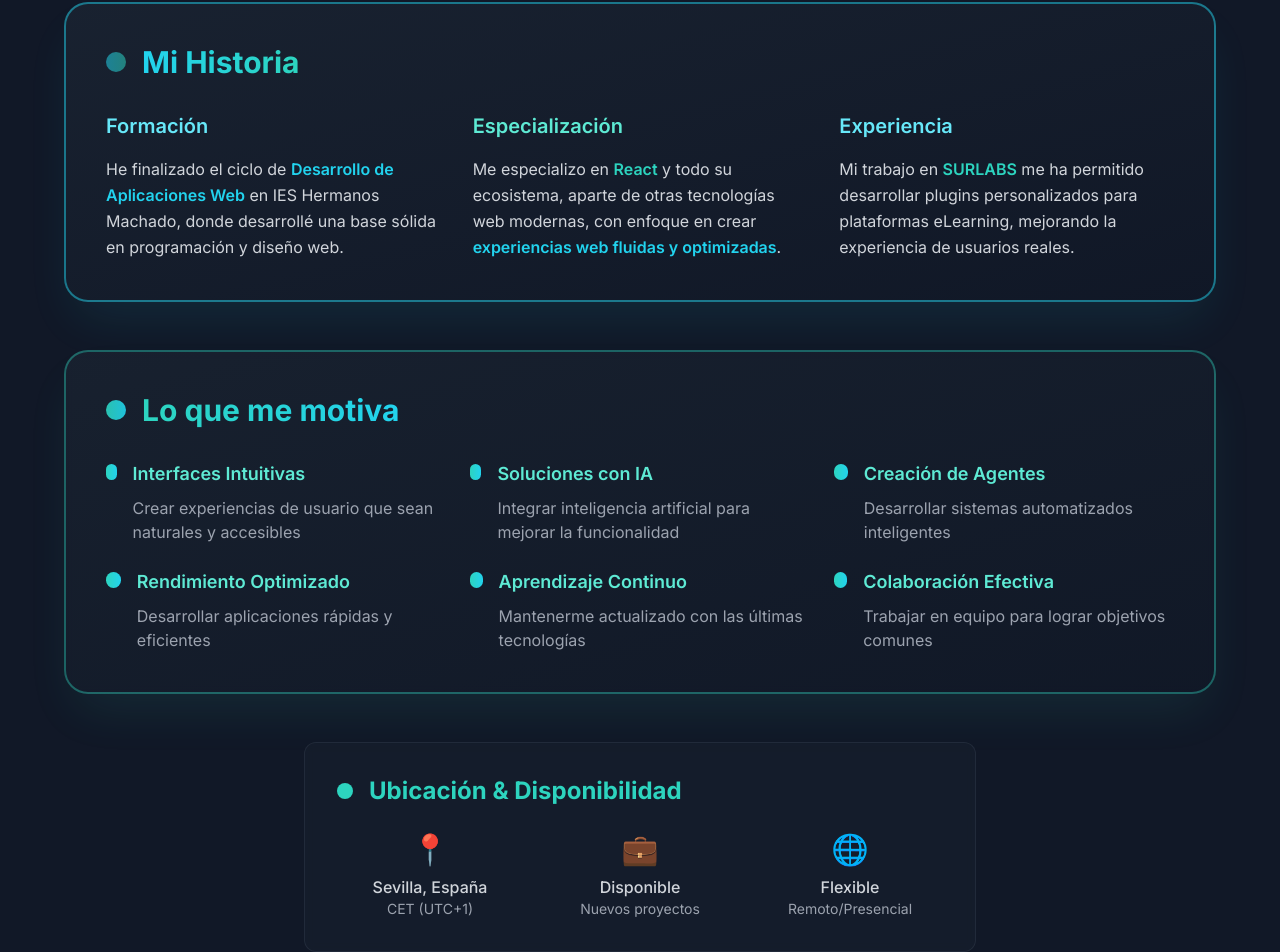
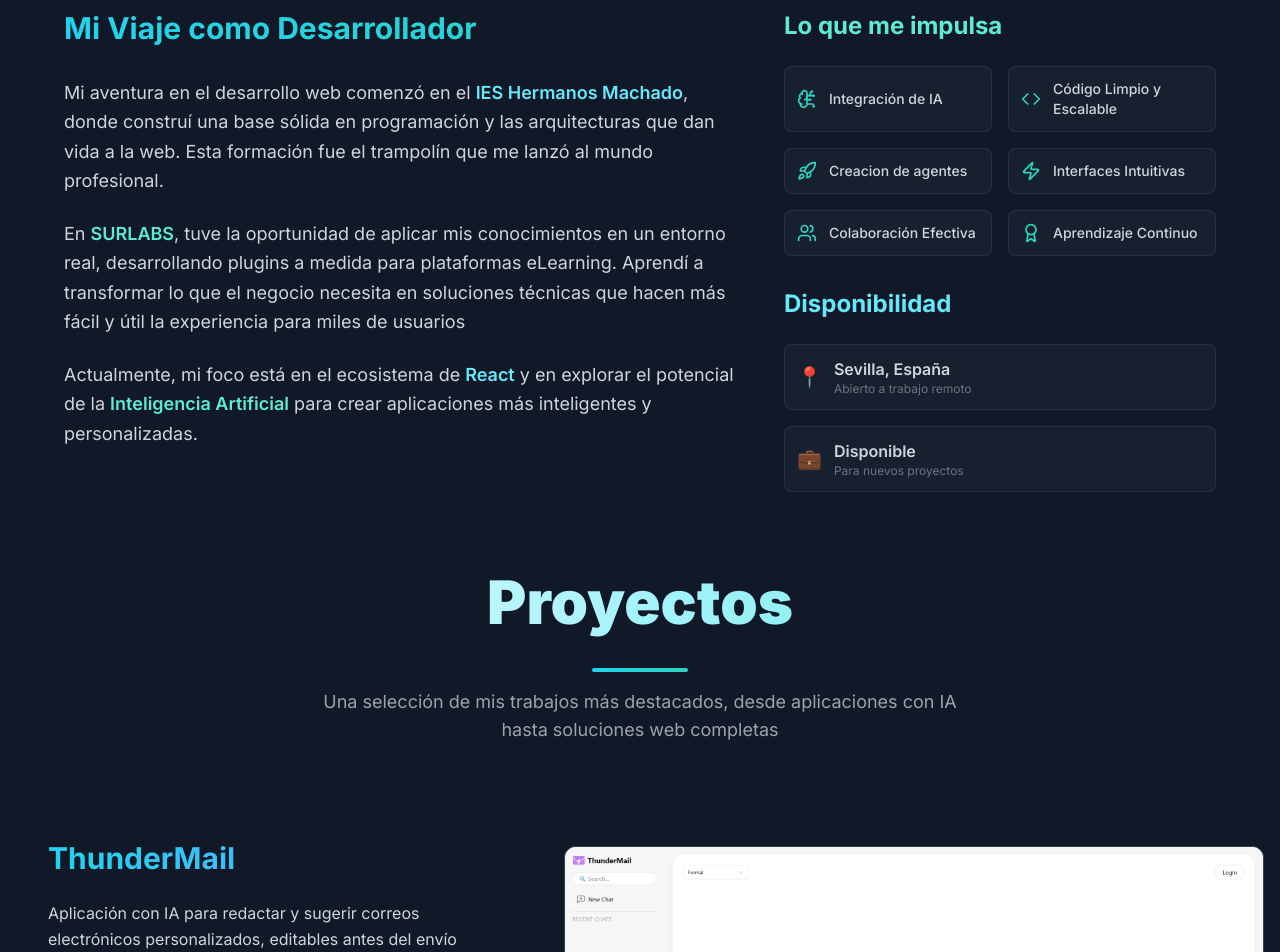
Before and after one commit to GuilleAlvareez/PortfolioNextJs, a Next.js app: page / in a window 1280 px wide. Shown: the part 1066-2018 px from the top of the page. Built offline with nearby package versions, Linux system fonts and the light colour scheme.

Commit message:
Optimizar la sección "Sobre Mí" con un nuevo formato para motivaciones y disponibilidad. Se realizaron ajustes en el diseño de la sección de contacto y se actualizó el año en el pie de página.

```diff
--- a/package.json
+++ b/package.json
@@ -9,6 +9,7 @@
     "lint": "next lint"
   },
   "dependencies": {
+    "@emailjs/browser": "^4.4.1",
     "lucide-react": "^0.539.0",
     "next": "15.4.6",
     "react": "^18",
--- a/src/app/page.tsx
+++ b/src/app/page.tsx
@@ -16,21 +16,21 @@
         <Hero />
       </SectionWrapper>
 
-      <SectionWrapper id="hero" title=''>
+      <div id="about" title='' className='w-full mx-auto space-y-8'>
         <About />
-      </SectionWrapper>
+      </div>
 
       <SectionWrapper id="projects" title="">
         <Projects />
       </SectionWrapper>
 
-      <SectionWrapper id="experience" title="Trayectoria">
+      <SectionWrapper id="experience" title="">
         <Experience />
       </SectionWrapper>
 
-      {/* <SectionWrapper id="labs" title="Laboratorio">
+      {/* <SectionWrapper id="labs" title="">
         <Labs />
-      </SectionWrapper> */}
+      </SectionWrapper>*/}
 
       <SectionWrapper id="contact" title="">
         <Contact />
--- a/src/components/sections/About.tsx
+++ b/src/components/sections/About.tsx
@@ -1,46 +1,32 @@
 "use client";
 import { useState, useEffect } from 'react';
+import { BrainCircuit, Code, Rocket, Zap, Users, Award } from 'lucide-react';
 
 export default function About() {
   const [isVisible, setIsVisible] = useState(false);
 
+  // Simplificamos las motivaciones para que sean más directas
   const motivations = [
-    {
-      title: "Interfaces Intuitivas",
-      description: "Crear experiencias de usuario que sean naturales y accesibles"
-    },
-    {
-      title: "Soluciones con IA",
-      description: "Integrar inteligencia artificial para mejorar la funcionalidad"
-    },
-    {
-      title: "Creación de Agentes",
-      description: "Desarrollar sistemas automatizados inteligentes"
-    },
-    {
-      title: "Rendimiento Optimizado",
-      description: "Desarrollar aplicaciones rápidas y eficientes"
-    },
-    {
-      title: "Aprendizaje Continuo",
-      description: "Mantenerme actualizado con las últimas tecnologías"
-    },
-    {
-      title: "Colaboración Efectiva",
-      description: "Trabajar en equipo para lograr objetivos comunes"
-    }
+    { icon: BrainCircuit, text: "Integración de IA" },
+    { icon: Code, text: "Código Limpio y Escalable" },
+    { icon: Rocket, text: "Creacion de agentes" },
+    { icon: Zap, text: "Interfaces Intuitivas" },
+    { icon: Users, text: "Colaboración Efectiva" },
+    { icon: Award, text: "Aprendizaje Continuo" },
   ];
 
+  // Hook para la animación de entrada
   useEffect(() => {
     const observer = new IntersectionObserver(
       (entries) => {
         entries.forEach((entry) => {
           if (entry.isIntersecting) {
             setIsVisible(true);
+            observer.unobserve(entry.target); // Optimización: deja de observar una vez visible
           }
         });
       },
-      { threshold: 0.1 }
+      { threshold: 0.2 } // Se activa cuando el 20% de la sección es visible
     );
 
     const element = document.getElementById('about-section');
@@ -50,128 +36,86 @@
   }, []);
 
   return (
-    <div id="about-section" className="bg-gray-900 py-20 px-6 relative overflow-hidden">
-      {/* Background Effects */}
-      <div className="absolute inset-0">
-        <div className="absolute top-1/4 right-1/4 w-64 h-64 bg-gradient-to-r from-cyan-400/8 to-teal-400/8 rounded-full blur-3xl animate-pulse"></div>
-        <div className="absolute bottom-1/3 left-1/4 w-48 h-48 bg-gradient-to-r from-teal-400/8 to-blue-400/8 rounded-full blur-3xl animate-pulse delay-1000"></div>
-      </div>
-
+    <div id="about-section" className="pt-20 px-6 relative overflow-hidden">
       <div className="max-w-6xl mx-auto relative z-10">
 
-        {/* Header */}
+        {/* Encabezado de la sección */}
         <div className={`text-center mb-16 transition-all duration-1000 ${isVisible ? 'opacity-100 translate-y-0' : 'opacity-0 translate-y-8'}`}>
           <h2 className="text-4xl md:text-6xl font-black bg-gradient-to-r from-white via-cyan-200 to-teal-300 bg-clip-text text-transparent mb-4">
             Sobre Mí
           </h2>
-          <div className="flex justify-center mb-4">
-            <div className="h-1 w-24 bg-gradient-to-r from-cyan-400 to-teal-400 rounded-full"></div>
-          </div>
-          <p className="text-gray-400 text-lg max-w-2xl mx-auto">
-            Desarrollador FullStack apasionado por crear experiencias digitales únicas
+          <p className="text-gray-400 text-lg max-w-3xl mx-auto">
+            Mi pasión es transformar ideas complejas en experiencias digitales intuitivas,
+            combinando un código sólido con un diseño centrado en el usuario.
           </p>
         </div>
 
-        {/* 1. Mi Historia */}
-        <div className={`mb-12 transition-all duration-1000 delay-200 ${isVisible ? 'opacity-100 translate-y-0' : 'opacity-0 translate-y-8'}`}>
-          <div className="bg-gradient-to-br from-gray-800/60 to-gray-900/60 backdrop-blur-sm border-2 border-cyan-400/50 rounded-3xl p-10 shadow-2xl shadow-cyan-400/10">
-            <div className="flex items-center mb-8">
-              <div className="w-5 h-5 bg-gradient-to-r from-cyan-400 to-teal-400 rounded-full mr-4 animate-pulse"></div>
+        {/* Contenedor principal de dos columnas */}
+        <div className="grid md:grid-cols-5 gap-12 items-start">
+
+          {/* Columna Izquierda: Mi Historia (Narrativa) */}
+          <div className={`md:col-span-3 space-y-8 transition-all duration-1000 delay-200 ${isVisible ? 'opacity-100 translate-y-0' : 'opacity-0 translate-y-8'}`}>
             <h3 className="text-3xl font-bold bg-gradient-to-r from-cyan-400 to-teal-400 bg-clip-text text-transparent">
-                Mi Historia
+              Mi Viaje como Desarrollador
             </h3>
+
+            <div className="space-y-6 text-gray-300 text-lg leading-relaxed">
+              <p>
+                Mi aventura en el desarrollo web comenzó en el <strong className="font-semibold text-cyan-300">IES Hermanos Machado</strong>,
+                donde construí una base sólida en programación y las arquitecturas que dan vida a la web.
+                Esta formación fue el trampolín que me lanzó al mundo profesional.
+              </p>
+              <p>
+                En <strong className="font-semibold text-teal-300">SURLABS</strong>, tuve la oportunidad de aplicar mis conocimientos en un entorno real,
+                desarrollando plugins a medida para plataformas eLearning. Aprendí a transformar lo que el negocio necesita en soluciones técnicas que hacen más fácil y útil la experiencia para miles de usuarios
+              </p>
+              <p>
+                Actualmente, mi foco está en el ecosistema de <strong className="font-semibold text-cyan-300">React</strong> y en explorar
+                el potencial de la <strong className="font-semibold text-teal-300">Inteligencia Artificial</strong> para crear aplicaciones
+                más inteligentes y personalizadas.
+              </p>
+            </div>
           </div>
 
-            <div className="grid md:grid-cols-3 gap-8 text-gray-300">
-              <div className="space-y-4">
-                <h4 className="text-xl font-semibold text-cyan-300">Formación</h4>
-                <p className="leading-relaxed">
-                  He finalizado el ciclo de <span className="text-cyan-400 font-semibold">Desarrollo de Aplicaciones Web</span> en
-                  IES Hermanos Machado, donde desarrollé una base sólida en programación y diseño web.
-                </p>
+          {/* Columna Derecha: Motivaciones y Disponibilidad (Visual y Escaneable) */}
+          <div className={`md:col-span-2 space-y-8 transition-all duration-1000 delay-300 ${isVisible ? 'opacity-100 translate-y-0' : 'opacity-0 translate-y-8'}`}>
+
+            {/* Sección de Motivaciones */}
+            <div>
+              <h3 className="text-2xl font-bold text-teal-300 mb-6">Lo que me impulsa</h3>
+              <div className="grid grid-cols-2 gap-4">
+                {motivations.map((motivation, index) => {
+                  const Icon = motivation.icon;
+                  return (
+                    <div key={index} className="flex items-center gap-3 bg-gray-800/50 p-3 rounded-lg border border-gray-700/50 transition-all duration-300 ease-in-out hover:border-teal-300 hover:shadow-md hover:shadow-teal-300/20 hover:scale-105 ">
+                      <Icon className="w-5 h-5 text-teal-400 flex-shrink-0" />
+                      <span className="text-gray-300 text-sm font-medium">{motivation.text}</span>
+                    </div>
+                  );
+                })}
+              </div>
             </div>
 
+            {/* Sección de Disponibilidad */}
+            <div>
+              <h3 className="text-2xl font-bold text-cyan-300 mb-6">Disponibilidad</h3>
               <div className="space-y-4">
-                <h4 className="text-xl font-semibold text-teal-300">Especialización</h4>
-                <p className="leading-relaxed">
-                  Me especializo en <span className="text-teal-400 font-semibold">React</span> y todo su ecosistema, aparte de otras tecnologías web modernas,
-                  con enfoque en crear <span className="text-cyan-400 font-semibold">experiencias web fluidas y optimizadas</span>.
-                </p>
+                <div className="flex items-center gap-3 text-gray-300 bg-gray-800/50 p-3 rounded-lg border border-gray-700/50">
+                  <span className="text-xl">📍</span>
+                  <div>
+                    <div className="font-semibold">Sevilla, España</div>
+                    <div className="text-xs text-gray-500">Abierto a trabajo remoto</div>
                   </div>
-
-              <div className="space-y-4">
-                <h4 className="text-xl font-semibold text-cyan-300">Experiencia</h4>
-                <p className="leading-relaxed">
-                  Mi trabajo en <span className="text-teal-400 font-semibold">SURLABS</span> me ha permitido
-                  desarrollar plugins personalizados para plataformas eLearning, mejorando la experiencia de usuarios reales.
-                </p>
+                </div>
+                <div className="flex items-center gap-3 text-gray-300 bg-gray-800/50 p-3 rounded-lg border border-gray-700/50">
+                  <span className="text-xl">💼</span>
+                  <div>
+                    <div className="font-semibold">Disponible</div>
+                    <div className="text-xs text-gray-500">Para nuevos proyectos</div>
                   </div>
                 </div>
               </div>
             </div>
-
-        {/* 2. Motivaciones */}
-        <div className={`mb-12 transition-all duration-1000 delay-300 ${isVisible ? 'opacity-100 translate-y-0' : 'opacity-0 translate-y-8'}`}>
-          <div className="bg-gradient-to-br from-gray-800/50 to-gray-900/50 backdrop-blur-sm border-2 border-teal-400/40 rounded-3xl p-10 shadow-2xl shadow-teal-400/10">
-            <div className="flex items-center mb-8">
-              <div className="w-5 h-5 bg-gradient-to-r from-teal-400 to-cyan-400 rounded-full mr-4 animate-pulse" style={{animationDelay: '0.5s'}}></div>
-              <h3 className="text-3xl font-bold bg-gradient-to-r from-teal-400 to-cyan-400 bg-clip-text text-transparent">
-                Lo que me motiva
-              </h3>
-            </div>
-
-            <div className="grid md:grid-cols-3 gap-6">
-              {motivations.map((motivation, index) => (
-                <div key={index} className="group">
-                  <div className="flex items-start space-x-4">
-                    <div className="w-4 h-4 bg-gradient-to-r from-teal-400 to-cyan-400 rounded-full mt-1 group-hover:scale-125 transition-transform duration-300"></div>
-                    <div>
-                      <h4 className="text-lg font-semibold text-teal-300 mb-2 group-hover:text-teal-200 transition-colors duration-300">
-                        {motivation.title}
-                      </h4>
-                      <p className="text-gray-400 group-hover:text-gray-300 transition-colors duration-300">
-                        {motivation.description}
-                      </p>
-                    </div>
-                  </div>
-                </div>
-              ))}
-            </div>
-          </div>
-        </div>
-
-        {/* 3. Información Personal */}
-        <div className={`transition-all duration-1000 delay-400 ${isVisible ? 'opacity-100 translate-y-0' : 'opacity-0 translate-y-8'}`}>
-          <div className="bg-gray-800/30 backdrop-blur-sm border border-gray-700/40 rounded-xl p-8 hover:border-teal-400/30 transition-all duration-300 max-w-2xl mx-auto">
-            <div className="flex items-center mb-6">
-              <div className="w-4 h-4 bg-teal-400 rounded-full mr-4"></div>
-              <h4 className="text-2xl font-bold text-teal-400">Ubicación & Disponibilidad</h4>
-            </div>
-            <div className="grid md:grid-cols-3 gap-6">
-              <div className="flex flex-col items-center text-center">
-                <span className="text-3xl mb-2">📍</span>
-                <div className="font-medium text-gray-300">Sevilla, España</div>
-                <div className="text-sm text-gray-400">CET (UTC+1)</div>
-              </div>
-              <div className="flex flex-col items-center text-center">
-                <span className="text-3xl mb-2">💼</span>
-                <div className="font-medium text-gray-300">Disponible</div>
-                <div className="text-sm text-gray-400">Nuevos proyectos</div>
-              </div>
-              <div className="flex flex-col items-center text-center">
-                <span className="text-3xl mb-2">🌐</span>
-                <div className="font-medium text-gray-300">Flexible</div>
-                <div className="text-sm text-gray-400">Remoto/Presencial</div>
-              </div>
-            </div>
-          </div>
-        </div>
-
-        {/* Call to action */}
-        <div className={`text-center mt-12 transition-all duration-1000 delay-500 ${isVisible ? 'opacity-100 translate-y-0' : 'opacity-0 translate-y-8'}`}>
-          <div className="inline-flex items-center gap-2 bg-gradient-to-r from-cyan-500/10 to-teal-500/10 border border-cyan-400/30 rounded-full px-6 py-3 text-sm text-cyan-300">
-            <div className="w-2 h-2 bg-green-400 rounded-full animate-pulse"></div>
-            ¿Quieres conocer más sobre mi trabajo?
           </div>
         </div>
       </div>
--- a/src/components/sections/Contact.tsx
+++ b/src/components/sections/Contact.tsx
@@ -151,9 +151,9 @@
 
       <div className="relative">
         <div className="text-center space-y-6 mb-7">
-          <h3 className="text-3xl md:text-4xl font-bold bg-gradient-to-r from-white via-cyan-200 to-teal-300 bg-clip-text text-transparent">
+          <h2 className="text-4xl md:text-6xl font-black bg-gradient-to-r from-white via-cyan-200 to-teal-300 bg-clip-text text-transparent mb-4">
             ¿Tienes un proyecto en mente?
-          </h3>
+          </h2>
           <p className="text-gray-300 text-lg leading-relaxed max-w-2xl mx-auto">
             Estoy abierto a nuevas oportunidades laborales, colaboraciones en proyectos
             interesantes o simplemente charlar sobre tecnología y desarrollo web.
@@ -316,7 +316,7 @@
 
         <div className="text-center pt-8 border-t border-gray-700">
           <p className="text-gray-400 text-sm">
-            © 2024 Guillermo Álvarez Moreno. Desarrollado con ❤️ usando Next.js y Tailwind CSS desde Sevilla.
+            © 2025 Guillermo Álvarez Moreno. Desarrollado con Next.js y Tailwind CSS.
           </p>
         </div>
       </div>
--- a/src/components/sections/Projects.tsx
+++ b/src/components/sections/Projects.tsx
@@ -21,7 +21,7 @@
   ];
 
   return (
-    <div className="space-y-8 max-w-screen-2xl mx-auto">
+    <div className="space-y-8 max-w-screen-2xl mx-auto mt-20">
       <div className="text-center mb-16 transition-all duration-1000 opacity-100 translate-y-0">
         <h2 className="h-24 text-4xl md:text-6xl font-black bg-gradient-to-r from-white via-cyan-200 to-teal-300 bg-clip-text text-transparent ">
           Proyectos
```
Also changed, not shown: 1 other file (tests, documents, lock files or other folders). Lines whose indentation alone changed are shown as unchanged.
